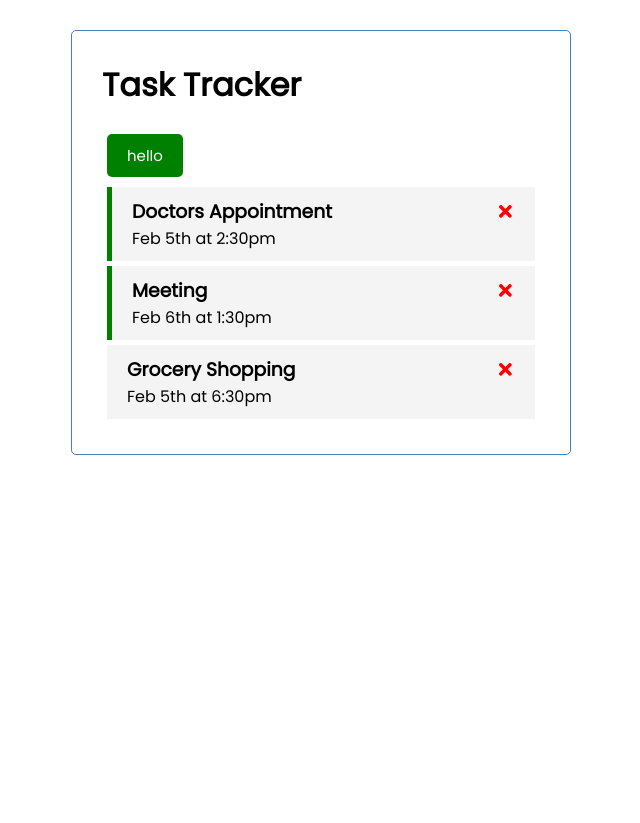
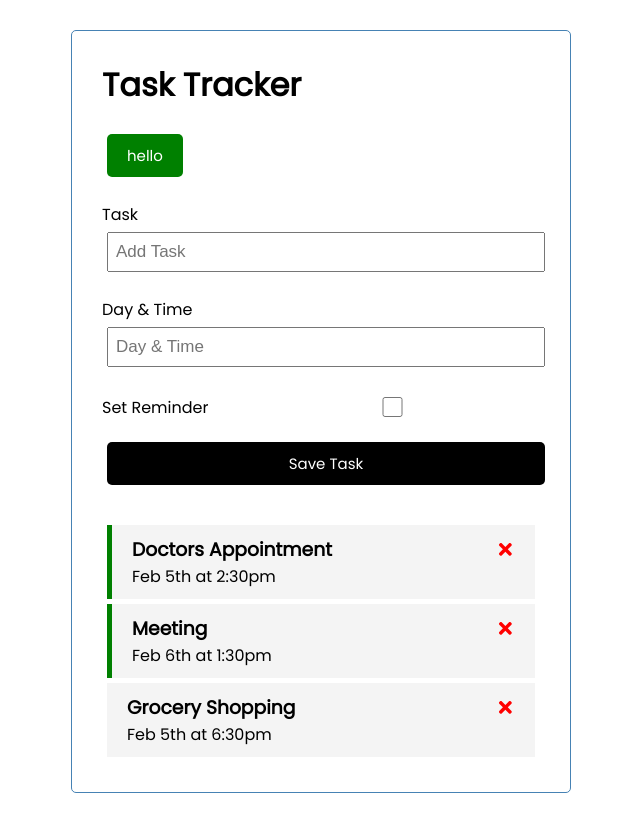
Before and after one commit to xuan6/react-task-tracker, a React (Create React App) app in the folder my-app/: page / in a window 1280 px wide. Shown: the whole page, without its empty margins (319-959 px from the left). Before the commit the page ends 800 px from the top, so only its background shows below. Built offline with nearby package versions, Linux system fonts and the light colour scheme.

Commit message:
adding add task form and function

```diff
--- a/my-app/src/App.js
+++ b/my-app/src/App.js
@@ -1,6 +1,8 @@
 import { useState } from 'react'
 import Header from './components/Header'
 import Tasks from './components/Tasks'
+import AddTask from './components/AddTask'
+
 
 
 
@@ -41,9 +43,17 @@
         )
   }
 
+  const addTask = (task) => { //task is an object with 3 parameters - text, day, reminder
+    const id = Math.floor(Math.random()*100+1)
+    const newTask = {id, ...task}
+    setTasks([...tasks, newTask])
+
+  }
+
   return (
     <div className="container">
       <Header />
+      <AddTask onAdd={addTask}/>
       {tasks.length > 0 ?
         <Tasks tasks={tasks} onDelete={deleteTask} onToggle={toggleReminder}/>
         : 'No Task to Show' //show empty state
--- /dev/null
+++ b/my-app/src/components/AddTask.js
@@ -0,0 +1,64 @@
+import React from 'react'
+import { useState } from 'react'
+
+const AddTask = ({onAdd}) => {
+
+    const [text, setText] = useState('')
+    const [day, setDay] = useState('')
+    const [reminder, setReminder] = useState('')
+
+    const onSubmit = (e) => {
+        e.preventDefault() //prevent refreshing and submiting to this page
+
+        if(!text){
+            alert('Please add task name.')
+            return
+        }
+
+        onAdd({text, day, reminder}) //adding a task by taking 3 parameter as a object as a whole
+
+        //clear form
+        setText('')
+        setDay('')
+        setReminder(false)
+    }
+
+    return (
+        <form className='add-form' onSubmit={onSubmit}>
+            <div className='form-control'>
+                <label>Task</label>
+                <input
+                    type='text'
+                    placeholder='Add Task'
+                    value={text}
+                    onChange={(e)=>setText(e.target.value)} />
+            </div>
+            <div className='form-control'>
+                <label>Day & Time</label>
+                <input
+                    type='text'
+                    placeholder='Day & Time'
+                    value={day}
+                    onChange={(e)=>setDay(e.target.value)}
+                />
+            </div>
+            <div className='form-control form-control-check'>
+                <label>Set Reminder</label>
+                <input
+                    type='checkbox'
+                    value={reminder}
+                    checked={reminder}
+                    onChange={(e)=>setReminder(e.currentTarget.checked)} //return a boolean value
+                />
+            </div>
+            <input
+                type='submit'
+                value='Save Task'
+                className='btn btn-block'
+                // onClick={()=>onSubmit}
+            />
+        </form>
+    )
+}
+
+export default AddTask
```
